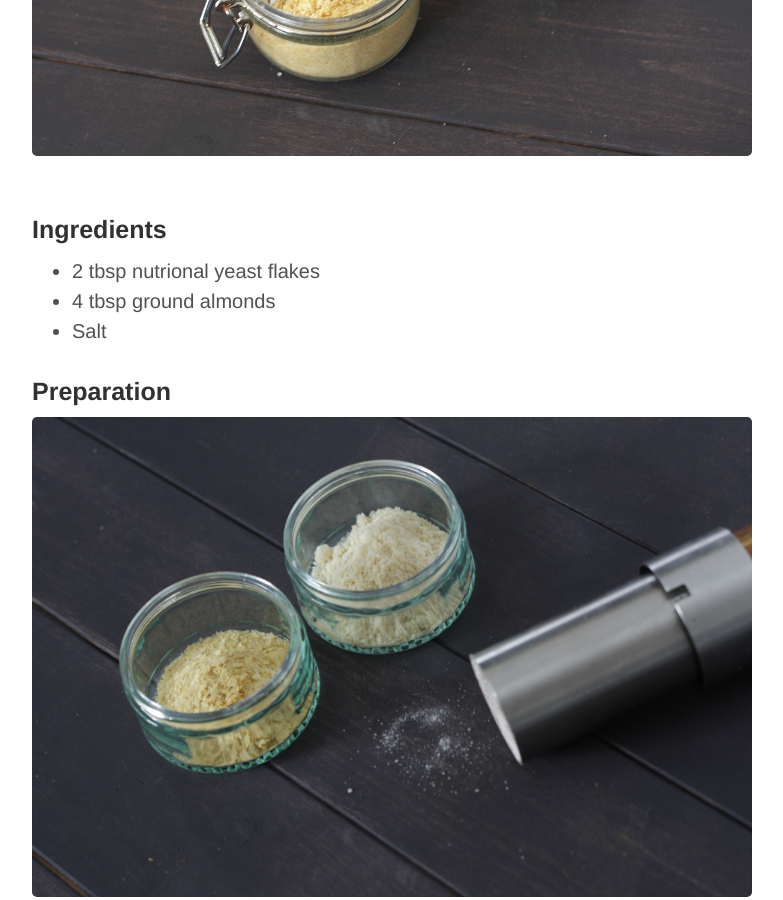
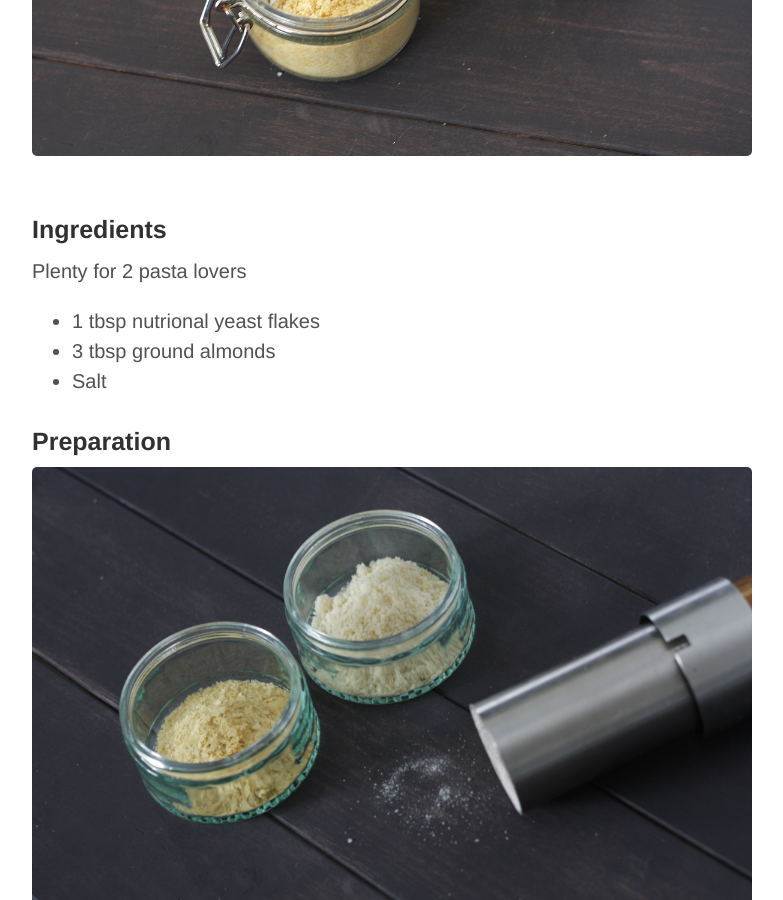
Before and after one commit to martinstolz/veganised.co.uk, a Jekyll site: the page built from _posts/2016-04-08-cheese-parmesan.md, in a window 1280 px wide and 900 px high, scrolled down 935 px. Shown: the whole window, without its empty margins (248-1031 px from the left). Built offline with Jekyll 4.4.1, drawn with Linux system fonts in a browser that asks for light colours; nearby versions of some CDN libraries; comment, search, counter and statistics services are not loaded.

Commit message:
Small improvements

```diff
--- a/_posts/2016-04-08-cheese-parmesan.md
+++ b/_posts/2016-04-08-cheese-parmesan.md
@@ -21,9 +21,10 @@ Opening a container of yeast flakes you probably will recognise the cheesy smell
 
 ### Ingredients
 
+Plenty for 2 pasta lovers
 
-* 2 tbsp nutrional yeast flakes
-* 4 tbsp ground almonds
+* 1 tbsp nutrional yeast flakes
+* 3 tbsp ground almonds
 * Salt
 
 
```
Also changed, not shown: _posts/2016-03-14-smoothie-apple-pie.md (+1 -1 lines).
